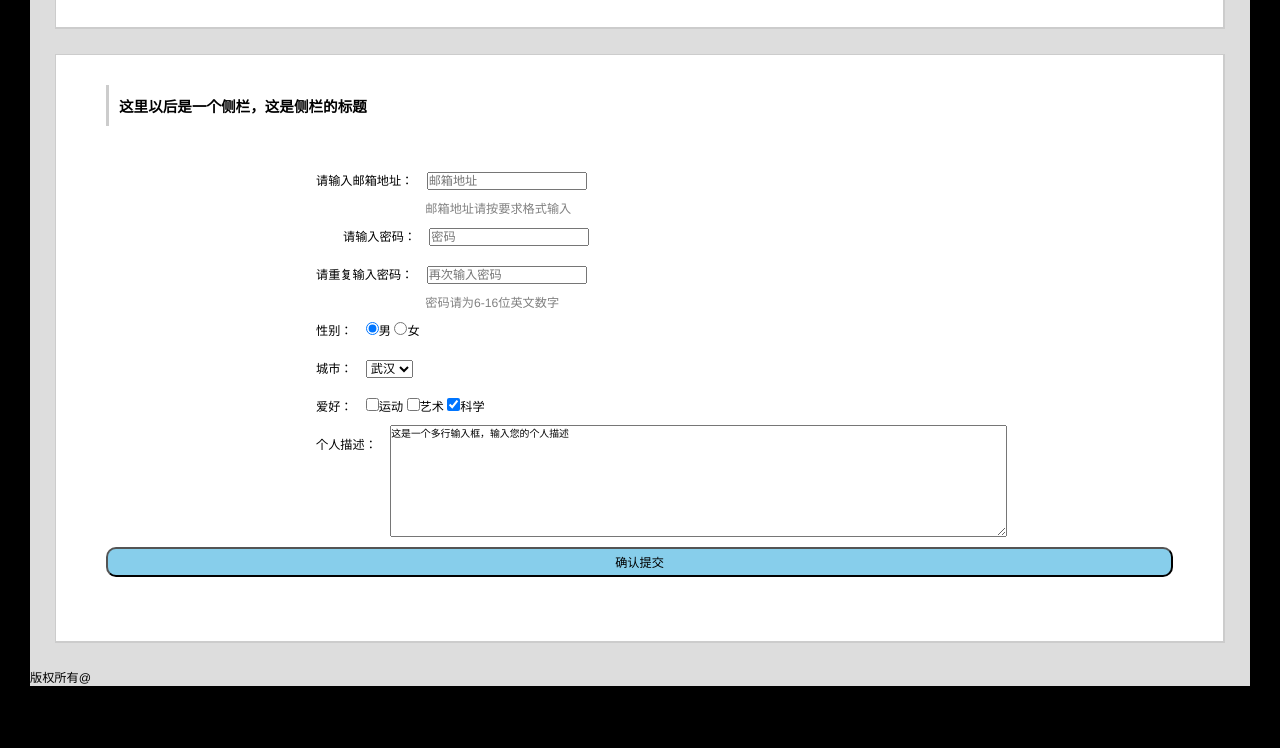
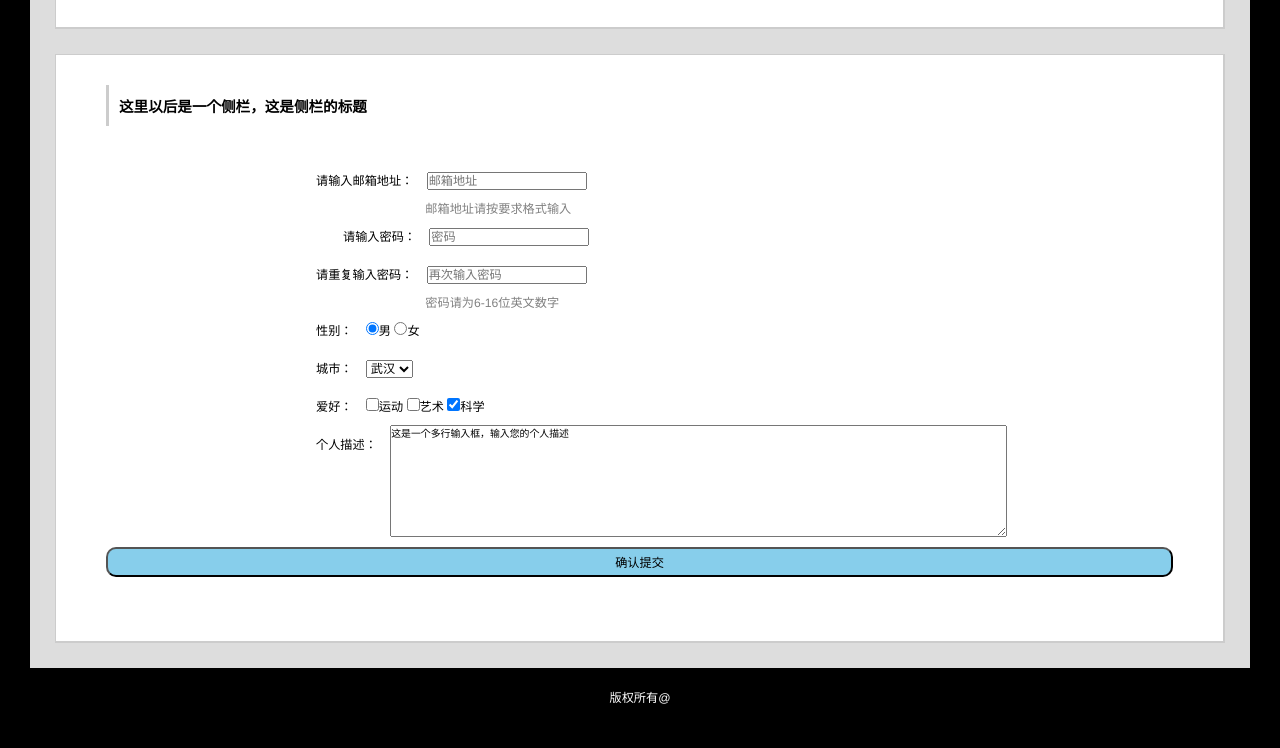
Before and after one commit to hackerwen/ife2017, a plain HTML site: page 小薇学院/task2/task2.html in a window 1280 px wide. Shown: the part 2707-3455 px from the top of the page. Before the commit the page ends 3393 px from the top, so only its background shows below. Drawn offline with Linux system fonts and the light colour scheme.

Commit message:
添加footer样式

```diff
--- a/小薇学院/task2/style/color.css
+++ b/小薇学院/task2/style/color.css
@@ -22,3 +22,7 @@ form p{
 #submit{
 	background-color: skyblue;
 }
+footer{
+	background-color: black;
+	color:white;
+}
--- a/小薇学院/task2/style/layout.css
+++ b/小薇学院/task2/style/layout.css
@@ -115,3 +115,7 @@ form textarea{
 	margin-top: 10px;
 	border-radius: 10px;
 }
+footer{
+	height:80px;
+	line-height: 60px;
+}
--- a/小薇学院/task2/style/typography.css
+++ b/小薇学院/task2/style/typography.css
@@ -42,3 +42,6 @@ article ul{
 #t1 ol{
 	font-weight: bold;
 }
+footer{
+	text-align: center;
+}
```
